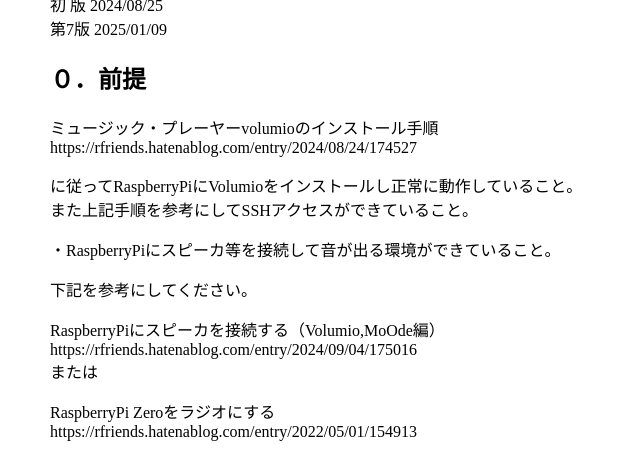
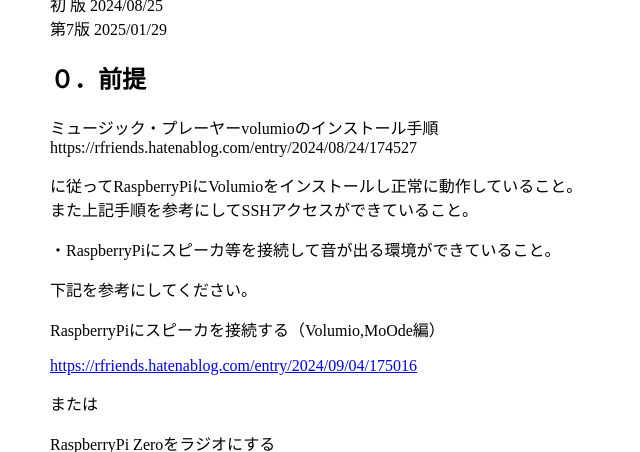
Before and after one commit to rfriends/rfriends, a Jekyll site: the page built from distro/volumio.md, in a window 1280 px wide and 900 px high, cut to the strip 448-900 px from the top of the window. Shown: the whole strip, without its empty margins (0-640 px from the left). Built offline with Jekyll 4.4.1, drawn with Linux system fonts in a browser that asks for light colours; our own code applies the rules of GitHub Pages for plain Markdown files; Markdown is read by kramdown in place of the engine named in the settings; part of the change alters nothing that is shown.

Commit message:
Update volumio.md

````diff
--- a/distro/volumio.md
+++ b/distro/volumio.md
@@ -3,10 +3,10 @@
 　ミュージックプレーヤーvolumio上にrfriendsをインストールするという企画です。
 音楽に加えて、ラジオのライブ放送や録音放送がRaspberryPiで楽しめるようになります。
 
-![20240829032049](https://github.com/user-attachments/assets/a1444fbb-d046-4f02-b1f3-7acafa9eed58)
+![1](https://github.com/user-attachments/assets/1a4aceb1-b10b-42f4-b427-0ef64d44f702)
 
 初 版 2024/08/25
-第7版 2025/01/09
+第7版 2025/01/29
 
 ## ０．前提
 
@@ -21,18 +21,20 @@ https://rfriends.hatenablog.com/entry/2024/08/24/174527
 下記を参考にしてください。
 
 RaspberryPiにスピーカを接続する（Volumio,MoOde編）
-https://rfriends.hatenablog.com/entry/2024/09/04/175016
+
+<https://rfriends.hatenablog.com/entry/2024/09/04/175016>
+
 または
 
 RaspberryPi Zeroをラジオにする
-https://rfriends.hatenablog.com/entry/2022/05/01/154913
+
+<https://rfriends.hatenablog.com/entry/2022/05/01/154913>
 
 ## １．システムを最新にする。
 
 　Volumioにsshアクセスします。
 
-![20240825110256](https://github.com/user-attachments/assets/626a97c2-cd27-426c-ab71-99d1bec32cb0)
-
+![2](https://github.com/user-attachments/assets/6707e2ba-0e96-40b8-bf1d-808a225aca2d)
 
 以下を入力しシステムを最新にします。
 
@@ -41,24 +43,30 @@ $ sudo apt-get update && sudo apt-get upgrade -y
 ```
 
 その際、以下のようなメッセージが表示されることがあります。
+
 ```
 Certificate verification failed: The certificate is NOT trusted. The certificate chain uses not yet valid certificate.
 ```
+
 その場合は、時間を置いて再度実行してみてください。
+
 ```
 $ sudo apt-get update && sudo apt-get upgrade -y
 ```
 
 それでもダメな場合は、以下を実行してください。
+
 ```
 $ sudo mv /etc/apt/sources.list.d /etc/apt/sources.list.d.bak
 $ sudo apt update && sudo apt install -y ca-certificates
 $ sudo mv /etc/apt/sources.list.d.bak /etc/apt/sources.list.d
 $ sudo apt-get upgrade -y
 ```
+
 ## ２．rfriends3のダウンロードとインストール
 
 updateが終了したら、インストールを行います。各種ツールがインストールされ、ホームディレクトリにrfriends3ディレクトリが作成されます。
+
 ```
 $ cd ~/
 $ sudo apt-get install git
@@ -67,6 +75,7 @@ $ git clone https://github.com/rfriends/rfriends_volumio.git
 $ cd rfriends_volumio
 $ sh rfriends_volumio.sh
 ```
+
 これでインストールは完了です。
 
 ## ３．rfriends3の実行
@@ -85,19 +94,20 @@ http://volumio.local:8000
 volumio :
 http://volumio.local
 ```
+
 以下のような画面が出たら成功です。ブラウザはローカル(現在実行中のPC)でもリモート（同一ネットワーク上のPC,MAC,スマホ等）でもOKです。
 
 「ヘルプ」「システム更新」でシステムを最新にしてください。
 
-![20240828133221](https://github.com/user-attachments/assets/e53ae714-12c8-4333-85f7-60f304b35075)
+![3](https://github.com/user-attachments/assets/feaaa8c4-09c7-4222-8b1a-a23959986f5d)
 
 ## ４．動作確認 (ラジコを聴く)
 
 まず、Volumio側で音量を絞ってください。トップ画面の右下のスピーカーアイコンをタップするとボリューム調整画面が表示されます。
 
-![20240825130906](https://github.com/user-attachments/assets/68322ffa-8377-4e56-98e6-86ef0d9d208c)
+![4](https://github.com/user-attachments/assets/63e4b592-ccc9-4431-8c40-36f26540c4ed)
 
-![20240825130658](https://github.com/user-attachments/assets/35ce4897-0036-45c0-a2a8-317b1156e387)
+![5](https://github.com/user-attachments/assets/2946a211-6ea4-40b9-ae66-4392d0ea8ecb)
 
 rfriendsのメニューで、ラジコ - 番組聴取 - 番組を選択し
 
@@ -105,7 +115,7 @@ rfriendsのメニューで、ラジコ - 番組聴取 - 番組を選択し
 
 音量調整はVolumio側で行ってください。
 
-![20240825130532](https://github.com/user-attachments/assets/8f323b65-e6f9-43ad-8e51-7dabf4a16549)
+![6](https://github.com/user-attachments/assets/b674bc07-4f10-418e-bb80-f324f655a3ce)
 
 ## ５．その他
 
````
